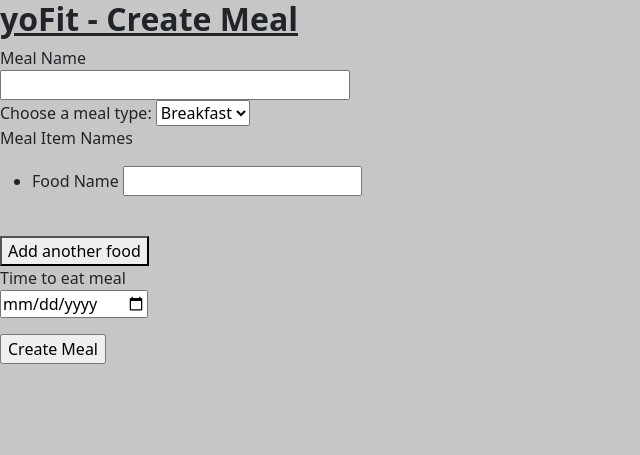
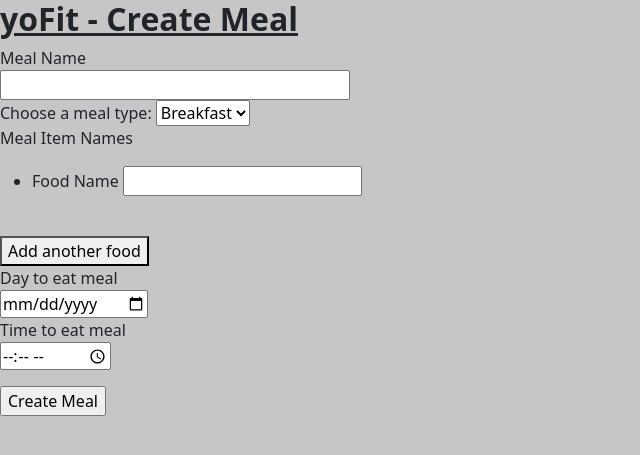
Before and after one commit to albhandari/nutri, a Flask app: page /createMeal in a window 1280 px wide. Shown: the top 455 px of the page, without its empty margins (0-640 px from the left). Run offline with Flask 2, Linux system fonts and the light colour scheme; a user stored in the database is signed in.

Commit message:
added time meal and workout

```diff
--- a/app/create_meal.py
+++ b/app/create_meal.py
@@ -1,12 +1,13 @@
 from flask_wtf import FlaskForm
 from wtforms import StringField, FieldList, SubmitField, FormField
 from wtforms.validators import DataRequired, Length
-from wtforms.fields import DateField
+from wtforms.fields import DateField, TimeField
 
-from datetime import date
+from datetime import date, time
 
 class CreateMeal(FlaskForm):
  meal_name = StringField('Meal Name', validators = [DataRequired(), Length(min = 3, max = 32)])
  meal_item_names = FieldList(StringField('Food Name', validators = [DataRequired(), Length(min = 3, max = 32)]), min_entries = 1, max_entries = 10)
- time_to_eat = DateField('Time to eat meal', format = '%Y-%m-%d', validators = [DataRequired()])
+ time_to_eat = DateField('Day to eat meal', format = '%Y-%m-%d', validators = [DataRequired()])
+ time = TimeField('Time to eat meal', format = '%H:%M', validators = [DataRequired()])
  submit = SubmitField('Create Meal')
--- a/app/models.py
+++ b/app/models.py
@@ -3,7 +3,7 @@ from app import login
 from flask_login import UserMixin
 from werkzeug.security import generate_password_hash, check_password_hash
 
-from datetime import datetime, date
+from datetime import datetime, date, time
 
 #User table in the database
 class User(UserMixin, db.Model):
@@ -33,6 +33,7 @@ class Meal(db.Model):
  type = db.Column(db.String(16))
  meal_item_names = db.Column(db.String(1024))
  time_to_eat = db.Column(db.Date, default = date.today())
+ time_meal = db.Column(db.Time, default = datetime.now())
  creator_id = db.Column(db.Integer, db.ForeignKey(User.id))
 
 @login.user_loader
@@ -45,4 +46,5 @@ class Workout(db.Model):
  exercise = db.Column(db.String(32))
  repititions = db.Column(db.Integer)
  time_to_do = db.Column(db.Date, default = date.today())
+ time_workout = db.Column(db.Time, default = datetime.now())
  creator_id = db.Column(db.Integer, db.ForeignKey(User.id))
--- a/app/routes.py
+++ b/app/routes.py
@@ -10,7 +10,7 @@ from app.create_account import CreateUser
 from app.create_workout import CreateWorkout
 from app.create_meal import CreateMeal
 
-from datetime import date
+from datetime import date, time
 
 from app.delete_user import DeleteUser
 
@@ -89,6 +89,20 @@ def deleteAccount():
   if user != None:
    if user.check_password(account_form.password.data) == True:
     u = User.query.filter_by(username = account_form.username.data)
+
+    #delete meals the user created
+    meals = Meal.query.filter_by(creator_id = user.id).all()
+    for m in meals:
+     db.session.delete(m)
+     db.session.commit()
+
+    #delete workouts the user created
+    workouts = Workout.query.filter_by(creator_id = user.id).all()
+    for w in workouts:
+     db.session.delete(w)
+     db.session.commit()
+
+    #delete user
     db.session.delete(user)
     db.session.commit()
     flash("Your account has been deleted successfully")
@@ -119,11 +133,17 @@ def createWorkout():
   workout.exercise = workout_form.exercise.data
   workout.repititions = workout_form.repititions.data
   workout_day = workout_form.time_to_do.data #date from datetime type
+  workout_time = workout_form.time.data #time
+
 
   year = workout_day.year #get year
   month = workout_day.month #get month
   day = workout_day.day #get day
   workout.time_to_do = date(year, month, day) #set the day in the database
+
+  hour = workout_time.hour
+  minute = workout_time.minute
+  workout.time_workout = time(hour, minute)
 
   workout.creator_id = creator.id #current user id
 
@@ -149,11 +169,16 @@ def createMeal():
   meal_item_names = meal_form.meal_item_names.data #list of foods
   meal.meal_item_names = ", ".join(meal_item_names) #convert list to string for db storage
   meal_day = meal_form.time_to_eat.data #date from datetime type
+  meal_time = meal_form.time.data
 
   year = meal_day.year #get year
   month = meal_day.month #get month
   day = meal_day.day #get day
   meal.time_to_eat = date(year, month, day) #set the day in the database
+
+  hour = meal_time.hour
+  minute = meal_time.minute
+  meal.time_meal = time(hour, minute)
 
   meal.creator_id = creator.id #current user id
 
--- a/app/templates/create_meal.html
+++ b/app/templates/create_meal.html
@@ -44,6 +44,8 @@
 
             {{meal_form.time_to_eat.label}} <br>
             {{meal_form.time_to_eat()}} </br>
+            {{meal_form.time.label}} <br>
+            {{meal_form.time}} </br>
             </p>
             <p>
             {{meal_form.submit}}
--- a/app/templates/create_workout.html
+++ b/app/templates/create_workout.html
@@ -33,6 +33,8 @@
             {{workout_form.repititions}}</br>
             {{workout_form.time_to_do.label}} <br>
             {{workout_form.time_to_do}} </br>
+            {{workout_form.time.label}} <br>
+            {{workout_form.time}} </br>
             </p>
             <p>
             {{workout_form.submit()}}
```
Also changed, not shown: app/create_workout.py (+4 -4 lines), app/app.db.
